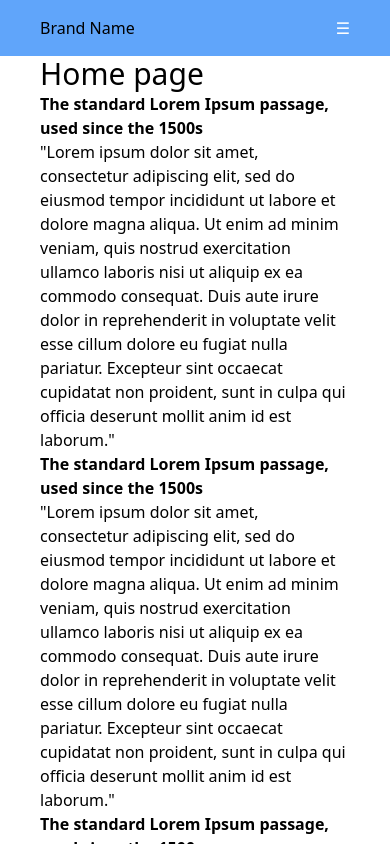
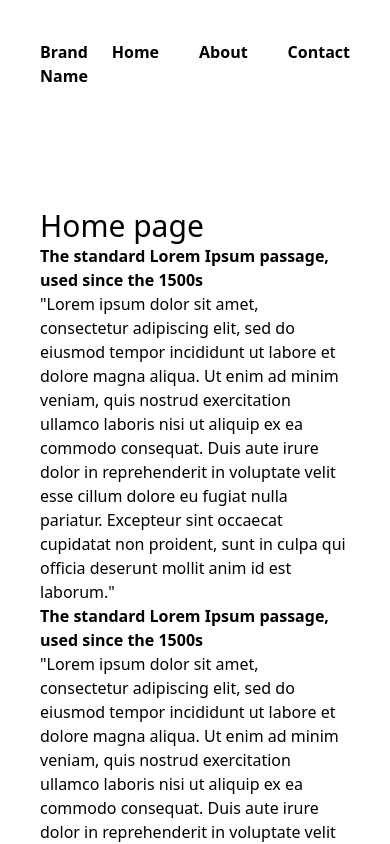
Before and after one commit to vanguyen333/templates, a React (Vite) app: page / in a window 390 px wide. Shown: the top 844 px of the page. Built offline with nearby package versions, Linux system fonts and the light colour scheme.

Commit message:
unresponsive navbar with reactrouterdom

```diff
--- a/src/App.jsx
+++ b/src/App.jsx
@@ -1,6 +1,7 @@
 import "./App.css";
 import Nav0 from "./components/Nav0";
 import Nav2 from "./components/Nav2";
+import Nav3 from "./components/Nav3";
 
 import Navbar1 from "./components/navbar1";
 
@@ -9,7 +10,8 @@ function App() {
     <>
       {/* <Nav0 />
       <Navbar1 /> */}
-      <Nav2 />
+      {/* <Nav2 /> */}
+      <Nav3 />
     </>
   );
 }
--- /dev/null
+++ b/src/components/Nav3.jsx
@@ -0,0 +1,33 @@
+//this navbar is not responsive
+import { BrowserRouter, Routes, Route, Link, NavLink } from "react-router-dom";
+import Home from "../pages/Home";
+import About from "../pages/About";
+import Contact from "../pages/Contact";
+const Nav3 = () => {
+  return (
+    <div className="">
+      <BrowserRouter>
+        <div className="navbar flex justify-between px-10 font-bold py-10">
+          <div>
+            <Link to="/">Brand Name</Link>
+          </div>
+
+          <div className="flex gap-10">
+            <NavLink to="/">Home</NavLink>
+            <NavLink to="/about">About</NavLink>
+            <NavLink to="/contact">Contact</NavLink>
+          </div>
+        </div>
+        <main>
+          <Routes>
+            <Route path="/" element={<Home />} />
+            <Route path="/about" element={<About />} />
+            <Route path="/contact" element={<Contact />} />
+          </Routes>
+        </main>
+      </BrowserRouter>
+    </div>
+  );
+};
+
+export default Nav3;
--- a/src/pages/Home.jsx
+++ b/src/pages/Home.jsx
@@ -1,6 +1,6 @@
 const Home = () => {
   return (
-    <div className="px-10">
+    <div className="px-10 pt-20">
       <h1 className="text-3xl items-center ">Home page</h1>
       <p>
         <strong>The standard Lorem Ipsum passage, used since the 1500s</strong>
```
